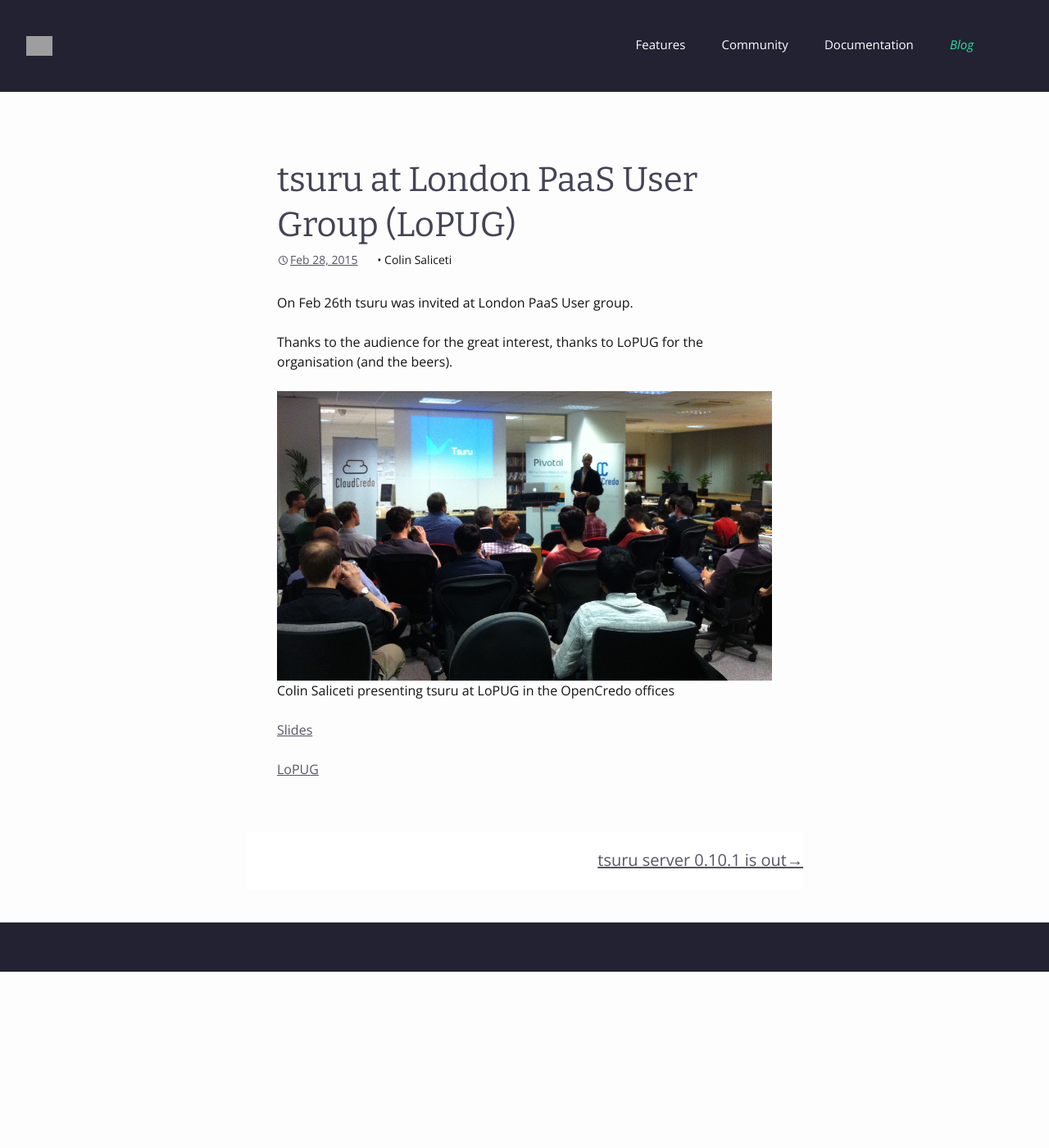
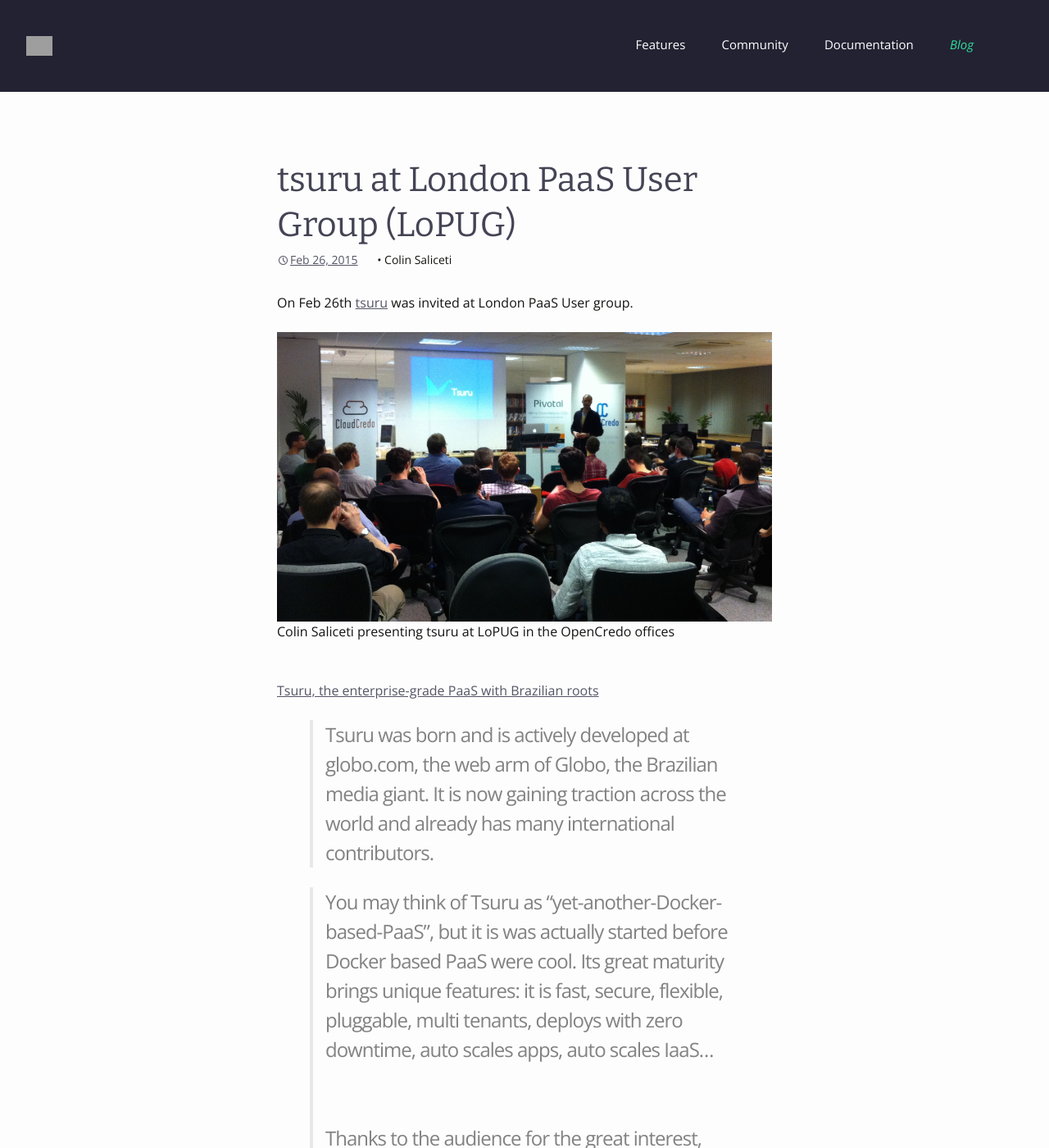
Before and after one commit to tsuru/tsuru.github.io, a Jekyll site: the page built from _posts/2015-03-02-tsuru-at-london-paas-user-group.md, in a window 1280 px wide and 1400 px high. Shown: the whole window at 82% size. Built offline with Jekyll 4.4.1, drawn with Linux system fonts in a browser that asks for light colours; nearby versions of some CDN libraries; comment, search, counter and statistics services are not loaded; some of the changed text lies outside the part shown; grey boxes are pictures that could not be loaded.

Commit message:
Added more content

```diff
--- a/_posts/2015-03-02-tsuru-at-london-paas-user-group.md
+++ b/_posts/2015-03-02-tsuru-at-london-paas-user-group.md
@@ -11,8 +11,8 @@
 author_login: saliceti
 author_email: c.saliceti@gmail.com
 author_url:
-date: '2015-02-28 20:50:00'
-date_gmt: '2015-02-28 20:50:00'
+date: '2015-02-26 19:00:00'
+date_gmt: '2015-02-26 19:00:00'
 categories:
 - Talk
 tags:
@@ -20,13 +20,21 @@
 comments: []
 ---
 
-On Feb 26th tsuru was invited at London PaaS User group.
+On Feb 26th [tsuru](http://tsuru.io) was invited at London PaaS User group.
 
+![tsuru at LoPUG](/images/lopug.jpg)
+*Colin Saliceti presenting tsuru at LoPUG in the OpenCredo offices*
+<br>
+<br>
+<br>
+[Tsuru, the enterprise-grade PaaS with Brazilian roots](http://www.slideshare.net/saliceti/tsuru-london-paas-user-group)
+
+>Tsuru was born and is actively developed at globo.com, the web arm of Globo, the Brazilian media giant. It is now gaining traction across the world and already has many international contributors.
+
+>You may think of Tsuru as "yet-another-Docker-based-PaaS", but it is was actually started before Docker based PaaS were cool. Its great maturity brings unique features: it is fast, secure, flexible, pluggable, multi tenants, deploys with zero downtime, auto scales apps, auto scales IaaS…
+<br>
+<br>
+<br>
 Thanks to the audience for the great interest, thanks to LoPUG for the organisation (and the beers).
 
-![tsuru at LoPUG](/images/lopug.jpg)
-Colin Saliceti presenting tsuru at LoPUG in the OpenCredo offices
-
-[Slides](http://www.slideshare.net/saliceti/tsuru-london-paas-user-group)
-
-[LoPUG](http://www.meetup.com/London-PaaS-User-Group-LOPUG/)
+Register for next Meetup: [LoPUG](http://www.meetup.com/London-PaaS-User-Group-LOPUG/)
```
